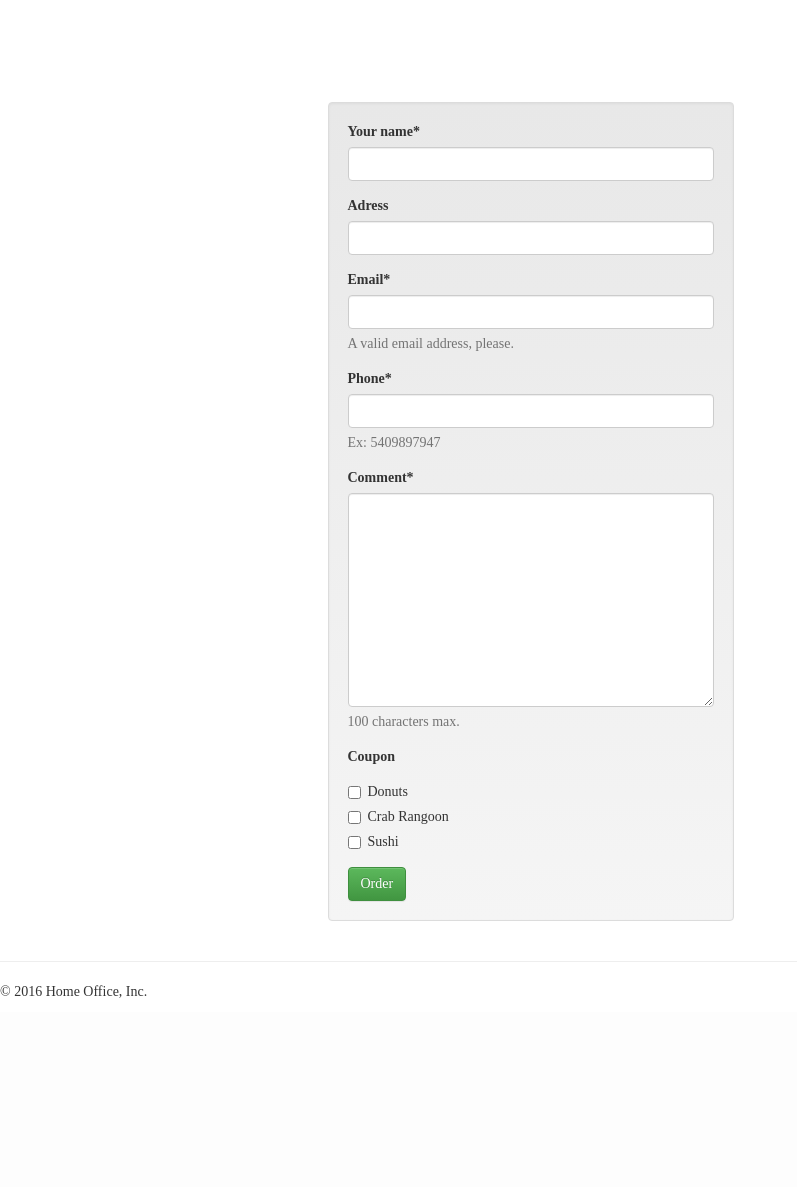
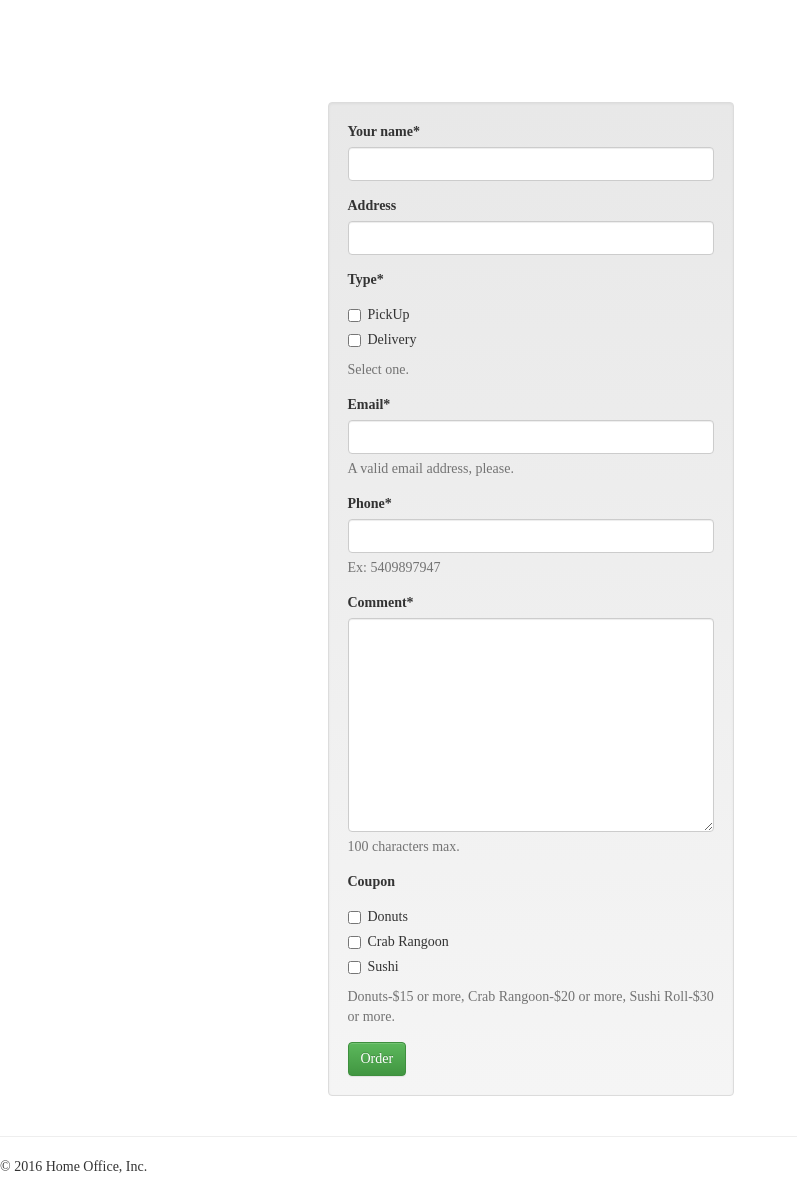
Before and after one commit to chriskavanagh/trydjango19, a Django app: page /posts/order/ in a window 1280 px wide. Shown: the part 339-1526 px from the top of the page, without its empty margins (0-797 px from the left). Before the commit the page ends 1337 px from the top, so only its background shows below. Run offline with Django 3.2, Linux system fonts and the light colour scheme; some libraries are stand-ins or nearby versions.

```diff
--- a/src/posts/forms.py
+++ b/src/posts/forms.py
@@ -34,11 +34,21 @@ free_food_choices = (
     ('sushi', 'Sushi')
 )
 
+order_type = (
+    ('pickup', 'PickUp'),
+    ('delivery', 'Delivery')
+)
+
 
 class FoodForm(forms.Form):
     name = forms.CharField(label='Your name')
-    adress = forms.CharField(required=False)
+    address = forms.CharField(required=False)
+    type = forms.MultipleChoiceField(widget=forms.CheckboxSelectMultiple, choices=order_type, help_text='Select one.')
+
     email = forms.EmailField(help_text='A valid email address, please.')
     phone = forms.IntegerField(help_text='Ex: 5409897947')
     comment = forms.CharField(widget=forms.Textarea, max_length=100, help_text='100 characters max.')
-    coupon = forms.MultipleChoiceField(required=False, widget=forms.CheckboxSelectMultiple, choices=free_food_choices)
+    coupon = forms.MultipleChoiceField(required=False,
+                                        widget=forms.CheckboxSelectMultiple,
+                                        choices=free_food_choices,
+                                        help_text='Donuts-$15 or more, Crab Rangoon-$20 or more, Sushi Roll-$30 or more.')
--- a/src/templates/food_form.html
+++ b/src/templates/food_form.html
@@ -17,14 +17,6 @@
                     <input class='btn btn-success' type='submit' value='Order'></input>
                 </form>
             </div>
-    {% comment %}
-        <form action = "" method="POST">
-                {% csrf_token %}
-                {{ form|crispy }}<br/>
-            <input class='btn btn-success' type='submit' value='Submit'></input>
-        </form>
-    {% endcomment %}
-
         </div>
     </div>
     {% endblock %}
```
Also changed, not shown: src/trydjango19/forms.py (+6 -6 lines), 1 other file.
